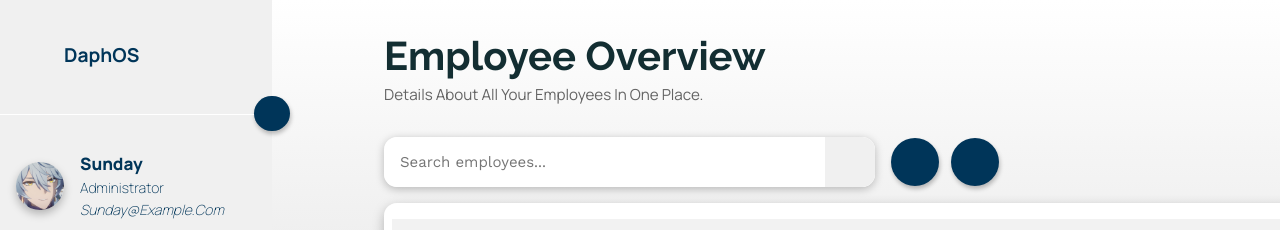
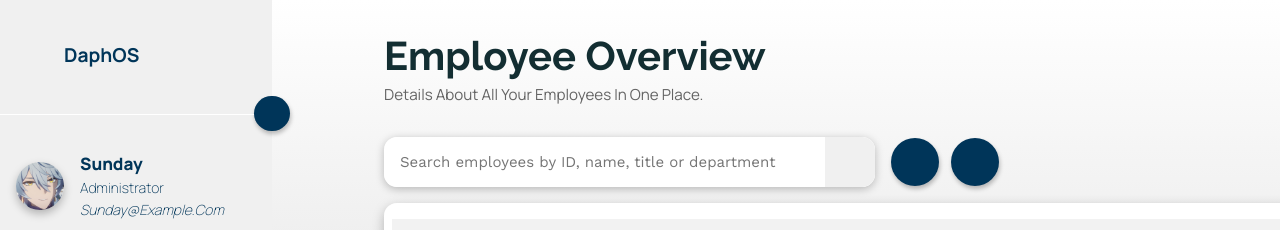
Before and after one commit to dngdnk/daphos-frontend-challenge, a React (Vite) app: page /employees in a window 1280 px wide. Shown: the top 230 px of the page. Built offline with nearby package versions, Linux system fonts and the light colour scheme; some icons are missing.

Commit message:
Update search bar in Employees to suggest what search keys are valid

```diff
--- a/src/pages/Employees.jsx
+++ b/src/pages/Employees.jsx
@@ -32,7 +32,7 @@ function Employees() {
       <div className="contentContainer">
         <div className="topControls">
           <SearchBar
-            placeholder="Search employees..."
+            placeholder="Search employees by ID, name, title or department"
             data={data}
             setFilteredData={setFilteredData}
             searchKey={["name", "id", "department", "title"]}
--- a/src/pages/Shifts.jsx
+++ b/src/pages/Shifts.jsx
@@ -31,7 +31,7 @@ function Shifts() {
 
           <div className="employeeSearchContainer">
             <SearchBar
-              placeholder="Search by ID or Name"
+              placeholder="Search by ID or name"
               data={data}
               setFilteredData={setFilteredData}
               searchKey={["name", "id"]}
```
